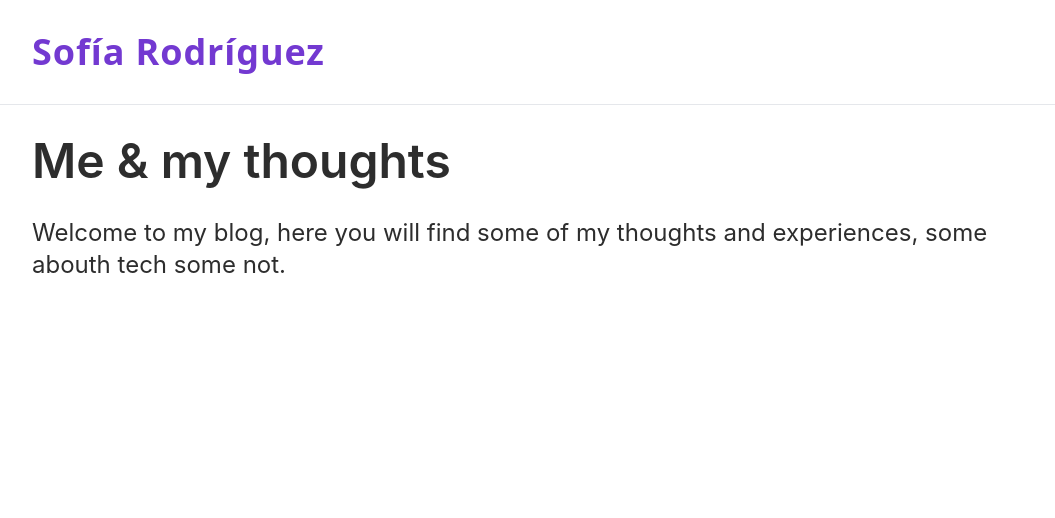
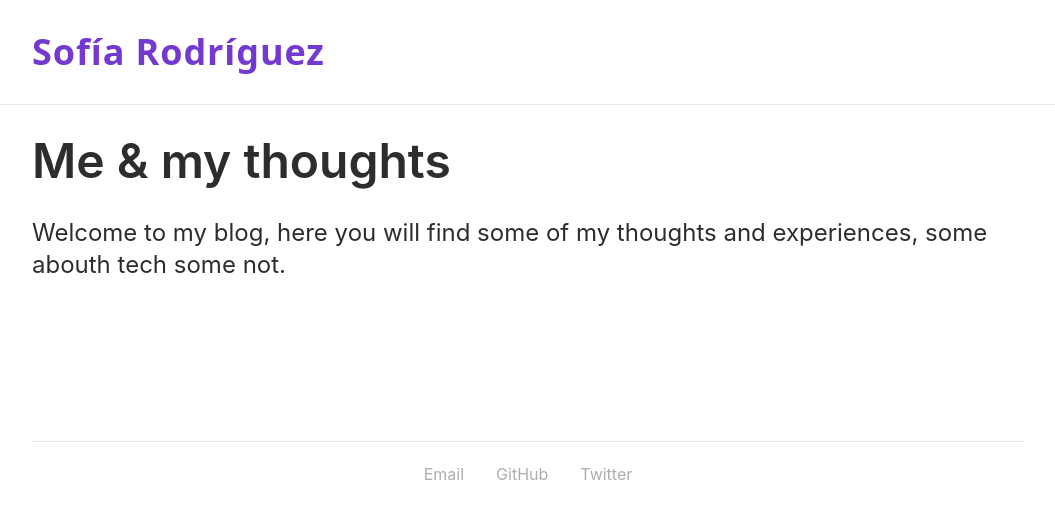
Before and after one commit to sofiaromorales/personal-website, a React (Create React App) app: page /posts in a window 1280 px wide. Shown: the top 518 px of the page, without its empty margins (112-1167 px from the left). Built offline with nearby package versions, Linux system fonts and the light colour scheme; no server answers.

Commit message:
posts footer

```diff
--- a/src/pages/Posts.js
+++ b/src/pages/Posts.js
@@ -5,6 +5,20 @@ import PostTileLight from '../components/PostTileLight'
 import { API_ROOT } from '../constants'
 
 const ME_AND_MY_THOUGHTS = 'Me & my thoughts'
+const SOCIALS = [
+    {
+        name: 'Email',
+        link: ''
+    },
+    {
+        name: 'GitHub',
+        link: ''
+    },
+    {
+        name: 'Twitter',
+        link: ''
+    }
+]
 const WELCOME_TO_MY_BLOG = 'Welcome to my blog, here you will find some of my thoughts and experiences, some abouth tech some not.'
 
 // const posts = [{
@@ -81,6 +95,20 @@ class Posts extends React.Component {
             })
         }
 
+        const renderSocials = () => {
+            return SOCIALS.map(social => {
+                return (
+                    <div className='social'>
+                        <a href={social.link}>
+                            <p>
+                                {social.name}
+                            </p>
+                        </a>
+                    </div>
+                )
+            })
+        }
+
         return (
             <div className='Posts grid auto-rows-max'>
                 <div className='top-bar py-8 px-36'>
@@ -102,6 +130,13 @@ class Posts extends React.Component {
                 <div className='posts-list grid grid-cols-3 gap-8 px-36'>
                     {renderPosts()}
                 </div>
+                <div className='px-36 mt-20'>
+                    <hr/>
+                </div>
+                <div className='grid grid-flow-col auto-cols-max justify-center gap-8 px-36 mt-5'>
+
+                    {renderSocials()}
+                </div>
             </div>
         )
     }
--- a/src/styles/PostTileLight.scss
+++ b/src/styles/PostTileLight.scss
@@ -1,4 +1,11 @@
 .PostTileLight {
+
+    transition: .3s;
+
+    &:hover {
+        box-shadow: 5px 0 11px rgba(51, 20, 84,.1), -5px 0 11px rgba(51, 20, 84,.1), 0 5px 11px rgba(179, 15, 176,.1), 0px -5px 11px rgba(91, 184, 80,.1);
+    }
+
     .post-hero {
         background: linear-gradient(-45deg, #331454, #3F45D2, #B30FB0, #E73C7E, #EE7752, #5BB850, #43BAA6,  #3D488E, #13EDA5);
         background-size: 400% 400%;
--- a/src/styles/Posts.scss
+++ b/src/styles/Posts.scss
@@ -1,6 +1,9 @@
 .Posts {
     .top-bar {
         color: $purple;
+    }
+    .social {
+        color: $grey;
     }
     .title {
         color: $dark-grey;
@@ -8,4 +11,5 @@
     .welcome {
         color: $dark-grey;
     }
+
 }
```
